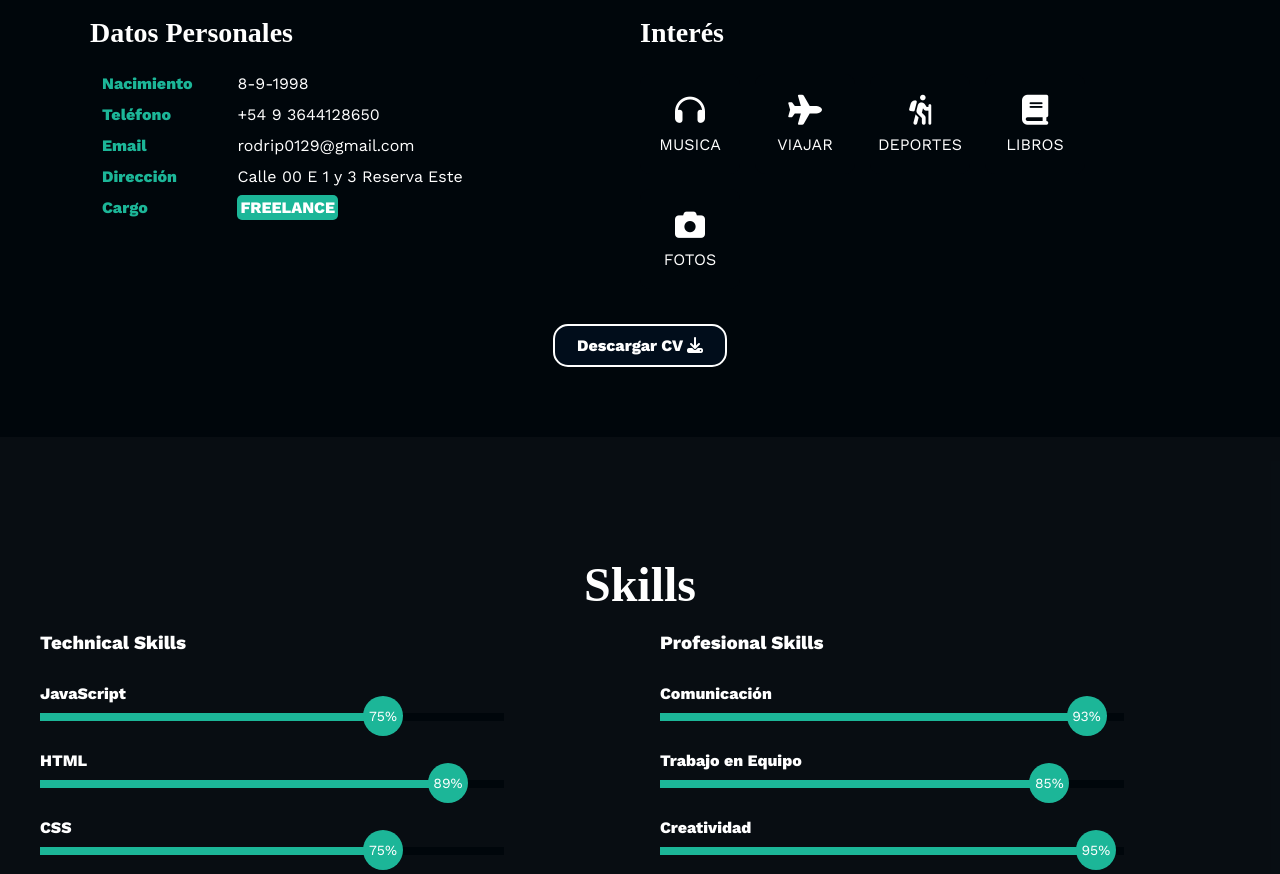
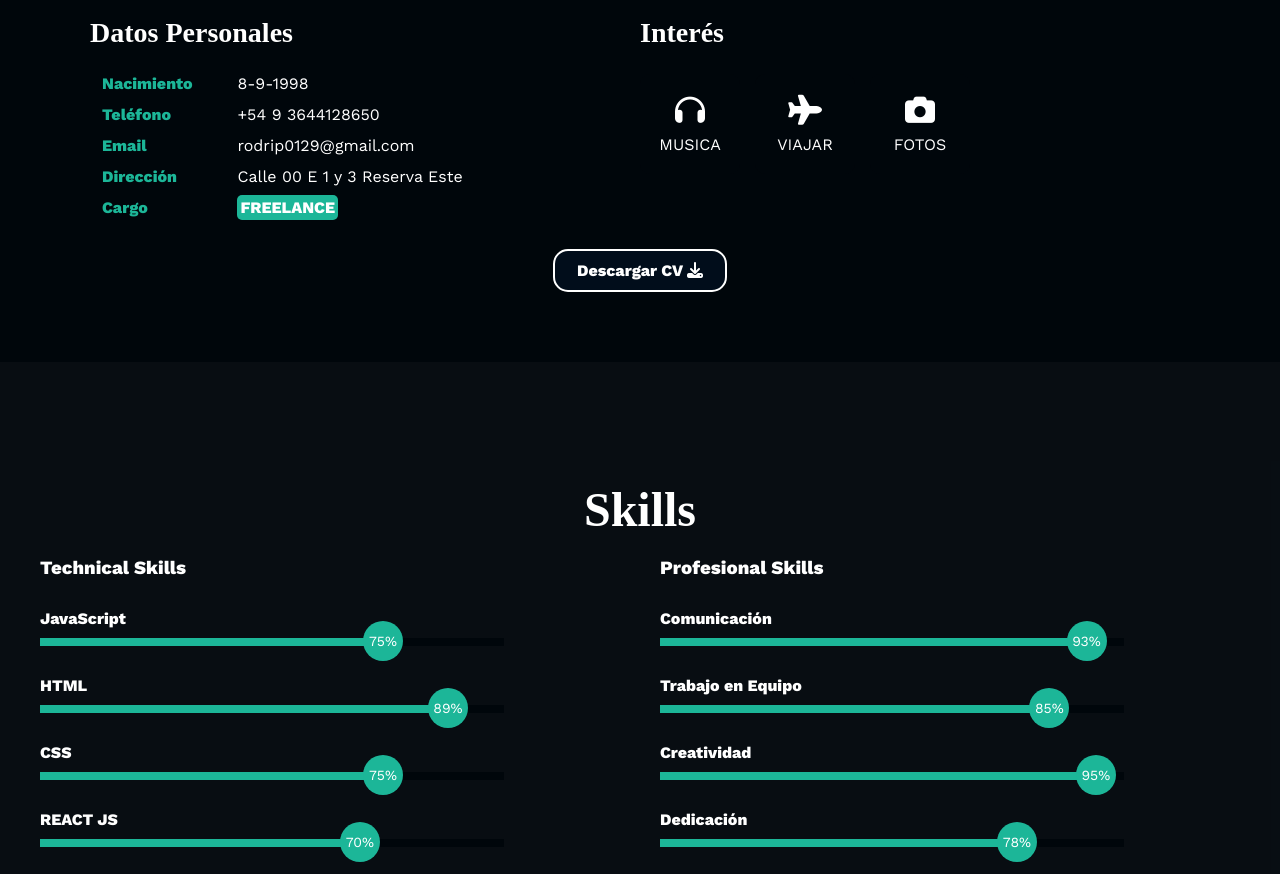
Before and after one commit to rodrigopenayo98/portfoliorod, a plain HTML site: page index.html in a window 1280 px wide. Shown: the part 1064-1938 px from the top of the page. Drawn offline with nearby package versions, Linux system fonts and the light colour scheme; a web font is replaced by a local one.

Commit message:
Add files via upload

```diff
--- a/index.html
+++ b/index.html
@@ -103,14 +103,6 @@
                     <div class="interes">
                         <i class="fa-solid fa-plane"></i>
                         <span>VIAJAR</span>
-                    </div>
-                    <div class="interes">
-                        <i class="fa-solid fa-person-hiking"></i>
-                        <span>DEPORTES</span>
-                    </div>
-                    <div class="interes">
-                        <i class="fa-solid fa-book"></i>
-                        <span>LIBROS</span>
                     </div>
                     <div class="interes">
                         <i class="fa-solid fa-camera"></i>
```
